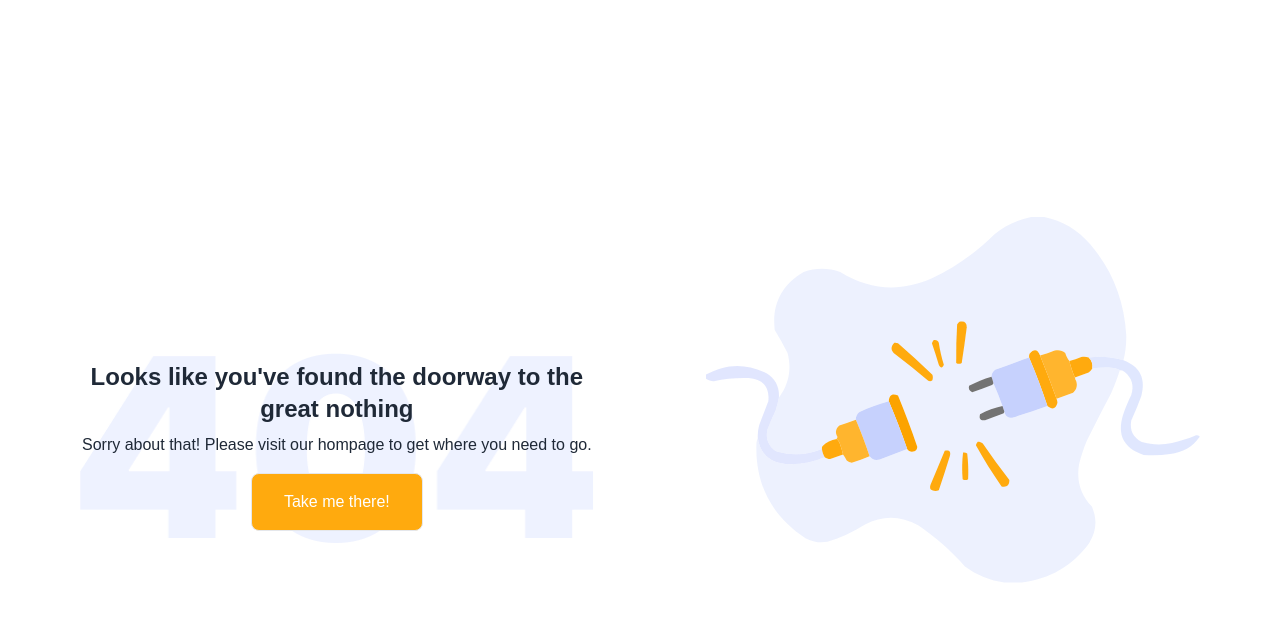
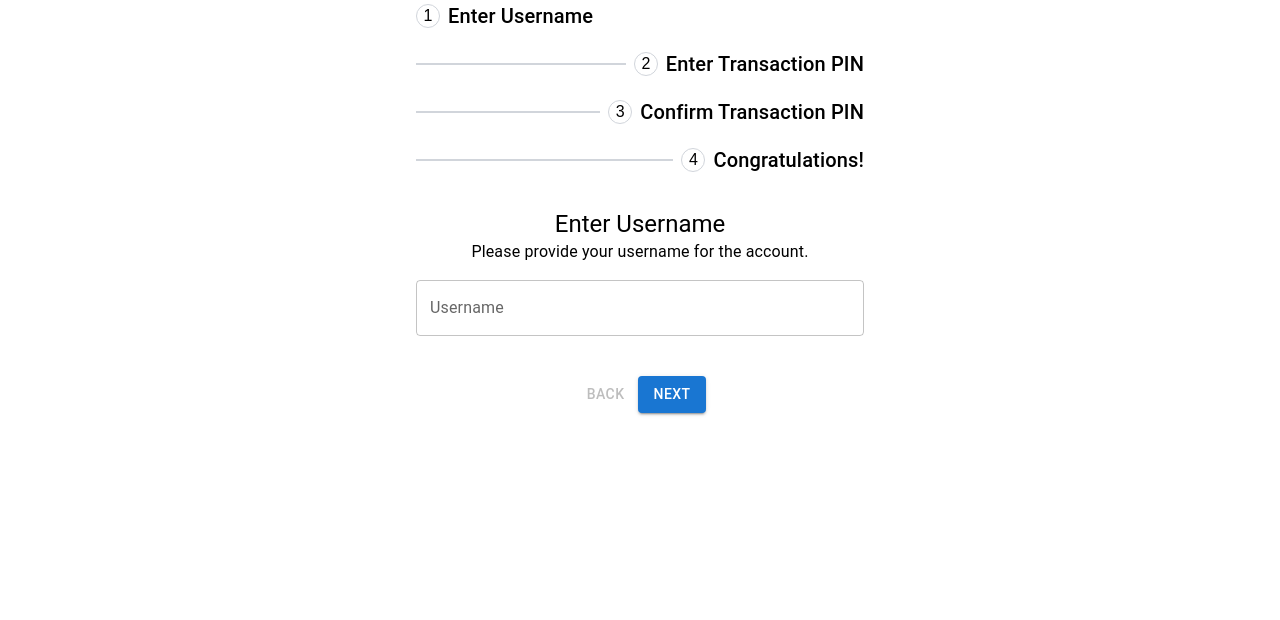
Before and after one commit to Ebiperre/Ontop, a React (Vite) app: page /sign-up/steps in a window 1280 px wide. Shown: the top 620 px of the page. Built offline with nearby package versions, Linux system fonts and the light colour scheme; a web font is replaced by a local one.

Commit message:
adding the stepper functionalities

```diff
--- a/src/App.tsx
+++ b/src/App.tsx
@@ -9,12 +9,17 @@ import ForgotPassword from './containers/ForgotPassword/ForgotPassword';
 import ServicePage from './pages/ServicePage';
 import AboutPage from './pages/AboutPage';
 import TermsAndConditions from "./containers/TermsAndConditions/TermsAndConditions";
+import SignUpFormStepper from "./containers/SignUpPageContainer/SignUpFormStepper";
 
 
 const router = createBrowserRouter([
   {
     path: "/sign-up",
     element: <SignUpPage />,
+  },
+  {
+    path: "/sign-up/steps",
+    element: <SignUpFormStepper />,
   },
   {
     path: "/sign-in",
--- /dev/null
+++ b/src/containers/SignUpPageContainer/SignUpFormStepper.tsx
@@ -0,0 +1,174 @@
+import React, { useState, useRef } from 'react';
+import { Button, Typography, TextField } from '@mui/material';
+import { CheckCircle } from '@mui/icons-material';
+
+const steps = ['Enter Username', 'Enter Transaction PIN', 'Confirm Transaction PIN', 'Congratulations!'];
+
+const SignUpFormStepper: React.FC = () => {
+    const [activeStep, setActiveStep] = useState<number>(0);
+    const [username, setUsername] = useState<string>('');
+    const [pin, setPin] = useState<string[]>(['', '', '', '']);
+    const [confirmPin, setConfirmPin] = useState<string[]>(['', '', '', '']);
+    const [errors, setErrors] = useState<string[]>([]);
+    const pinInputs = [useRef<HTMLInputElement>(null), useRef<HTMLInputElement>(null), useRef<HTMLInputElement>(null), useRef<HTMLInputElement>(null)];
+
+    const validate = () => {
+        const errors: string[] = [];
+        if (activeStep === 0 && !username.trim()) {
+            errors.push('Username is required');
+        }
+        if (activeStep === 1) {
+            if (!pin.every((digit) => digit.trim())) {
+                errors.push('Transaction PIN is required');
+            } else if (pin.some((digit) => digit.length !== 1 || !/^\d+$/.test(digit))) {
+                errors.push('Transaction PIN must be a 4-digit number');
+            }
+        }
+        if (activeStep === 2) {
+            if (!confirmPin.every((digit) => digit.trim())) {
+                errors.push('Confirm Transaction PIN is required');
+            } else if (confirmPin.join('') !== pin.join('')) {
+                errors.push('Transaction PIN and Confirm PIN must match');
+            }
+        }
+        setErrors(errors);
+        return errors.length === 0;
+    };
+
+    const handleSubmit = (event: React.FormEvent<HTMLFormElement>) => {
+        event.preventDefault();
+        if (validate()) {
+            if (activeStep === steps.length - 1) {
+                console.log('Form submitted:', { username, pin });
+            } else {
+                setActiveStep(activeStep + 1);
+            }
+        }
+    };
+
+    const handlePinChange = (index: number, value: string) => {
+        const newPin = [...pin];
+        newPin[index] = value;
+        setPin(newPin);
+        if (value && index < 3) {
+            pinInputs[index + 1].current?.focus();
+        }
+    };
+
+    const handleConfirmPinChange = (index: number, value: string) => {
+        const newConfirmPin = [...confirmPin];
+        newConfirmPin[index] = value;
+        setConfirmPin(newConfirmPin);
+        if (value && index < 3) {
+            pinInputs[index + 1].current?.focus();
+        }
+    };
+
+    const moveToDashboard = () => {
+        // Navigate to dashboard or perform any other relevant action
+        console.log('Moving to dashboard...');
+    };
+
+    return (
+        <div className="max-w-md mx-auto">
+            <div className="mb-8">
+                {steps.map((label, index) => (
+                    <div key={label} className="flex items-center mb-4">
+                        {index > 0 && <div className={`h-0.5 flex-grow bg-gray-300 mr-2 ${activeStep > index ? 'bg-primary' : ''}`}></div>}
+                        {activeStep > index ? (
+                            <CheckCircle className="text-green-500 mr-2" />
+                        ) : (
+                            <div className="h-6 w-6 rounded-full border border-gray-300 mr-2 flex items-center justify-center">
+                                {index + 1}
+                            </div>
+                        )}
+                        <Typography variant="h6">{label}</Typography>
+                    </div>
+                ))}
+            </div>
+            <form onSubmit={handleSubmit}>
+                <div>
+                    {activeStep === 0 && (
+                        <div>
+                            <Typography variant="h5">Enter Username</Typography>
+                            <Typography variant="body1">Please provide your username for the account.</Typography>
+                            <TextField
+                                fullWidth
+                                margin="normal"
+                                label="Username"
+                                variant="outlined"
+                                value={username}
+                                onChange={(e) => setUsername(e.target.value)}
+                                error={errors.includes('Username is required')}
+                                helperText={errors.includes('Username is required') ? 'Username is required' : ''}
+                            />
+                        </div>
+                    )}
+                    {activeStep === 1 && (
+                        <div>
+                            <Typography variant="h5">Enter Transaction PIN</Typography>
+                            <Typography variant="body1">Please set a 4-digit transaction PIN for your account.</Typography>
+                            <div className="flex">
+                                {pin.map((digit, index) => (
+                                    <input
+                                        key={index}
+                                        ref={pinInputs[index]}
+                                        type="text"
+                                        maxLength={1}
+                                        className="w-12 h-12 text-3xl border border-gray-300 rounded-lg text-center mr-2 focus:outline-none"
+                                        value={digit}
+                                        onChange={(e) => handlePinChange(index, e.target.value)}
+                                    />
+                                ))}
+                            </div>
+                            <Typography variant="caption" color="error" className="mt-1">
+                                {errors.includes('Transaction PIN must be a 4-digit number') ? 'Transaction PIN must be a 4-digit number' : ''}
+                            </Typography>
+                        </div>
+                    )}
+                    {activeStep === 2 && (
+                        <div>
+                            <Typography variant="h5">Confirm Transaction PIN</Typography>
+                            <Typography variant="body1">Please confirm your transaction PIN.</Typography>
+                            <div className="flex">
+                                {confirmPin.map((digit, index) => (
+                                    <input
+                                        key={index}
+                                        ref={pinInputs[index]}
+                                        type="text"
+                                        maxLength={1}
+                                        className="w-12 h-12 text-3xl border border-gray-300 rounded-lg text-center mr-2 focus:outline-none"
+                                        value={digit}
+                                        onChange={(e) => handleConfirmPinChange(index, e.target.value)}
+                                    />
+                                ))}
+                            </div>
+                            <Typography variant="caption" color="error" className="mt-1">
+                                {errors.includes('Confirm Transaction PIN is required') ? 'Confirm Transaction PIN is required' : errors.includes('Transaction PIN and Confirm PIN must match') ? 'Transaction PIN and Confirm PIN must match' : ''}
+                            </Typography>
+                        </div>
+                    )}
+                    {activeStep === 3 && (
+                        <div>
+                            <Typography variant="h5">Congratulations!</Typography>
+                            <Typography variant="body1">Your account setup is successful.</Typography>
+                            <Button variant="contained" color="primary" onClick={moveToDashboard} className="mt-4">
+                                Go to Dashboard
+                            </Button>
+                        </div>
+                    )}
+                </div>
+                <div className="mt-8">
+                    <Button disabled={activeStep === 0} onClick={() => setActiveStep(activeStep - 1)}>
+                        Back
+                    </Button>
+                    <Button type="submit" variant="contained" color="primary" className="ml-4">
+                        {activeStep === steps.length - 1 ? 'Submit' : 'Next'}
+                    </Button>
+                </div>
+            </form>
+        </div>
+    );
+};
+
+export default SignUpFormStepper;
```
